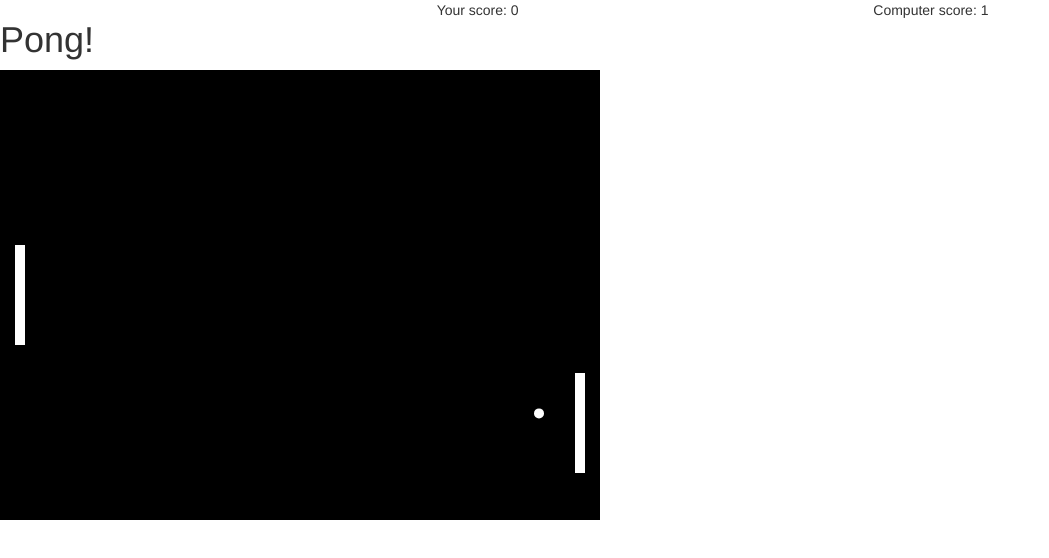
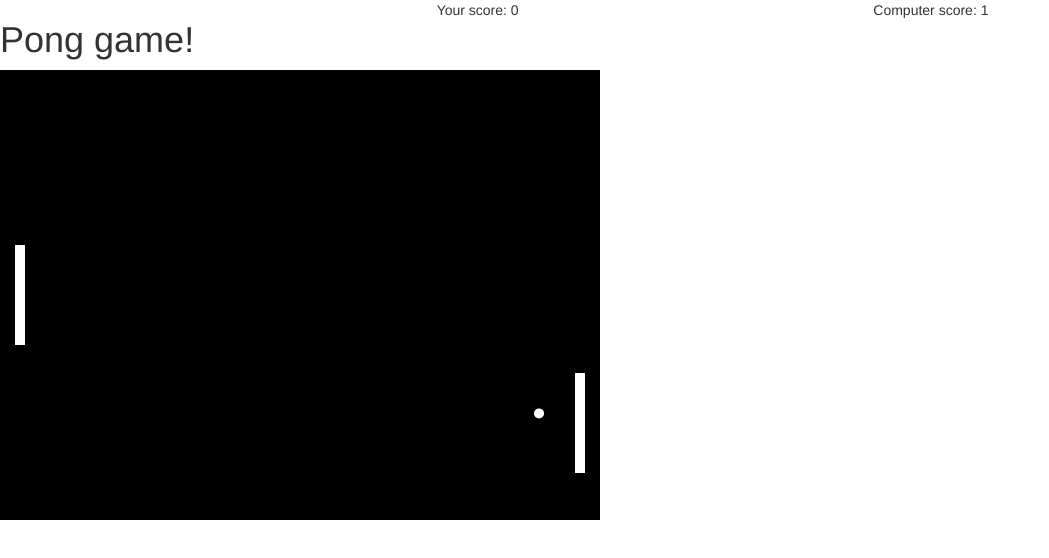
Before and after one commit to ranataimoor067/Ponggame, a plain HTML site: page www/index.html in a window 1280 px wide. Shown: the whole page, without its empty margins (0-1049 px from the left). Drawn offline with Linux system fonts and the light colour scheme.

Commit message:
Update index.html

```diff
--- a/www/index.html
+++ b/www/index.html
@@ -5,7 +5,7 @@
 <link rel="stylesheet" href="css/bootstrap.min.css" />
 </head>
 <body>
-	<div class="row"><div class="col-md-4"><h1>Pong!</h1></div>
+	<div class="row"><div class="col-md-4"><h1>Pong game!</h1></div>
 	<div class="col-md-4">Your score: <span id="playerScore">0</span></div>
 	<div class="col-md-4">Computer score: <span id="computerScore">0</span></div></div>
 	<canvas id="stage" width=600 height=450 style="background-color: black;"></canvas>
```
